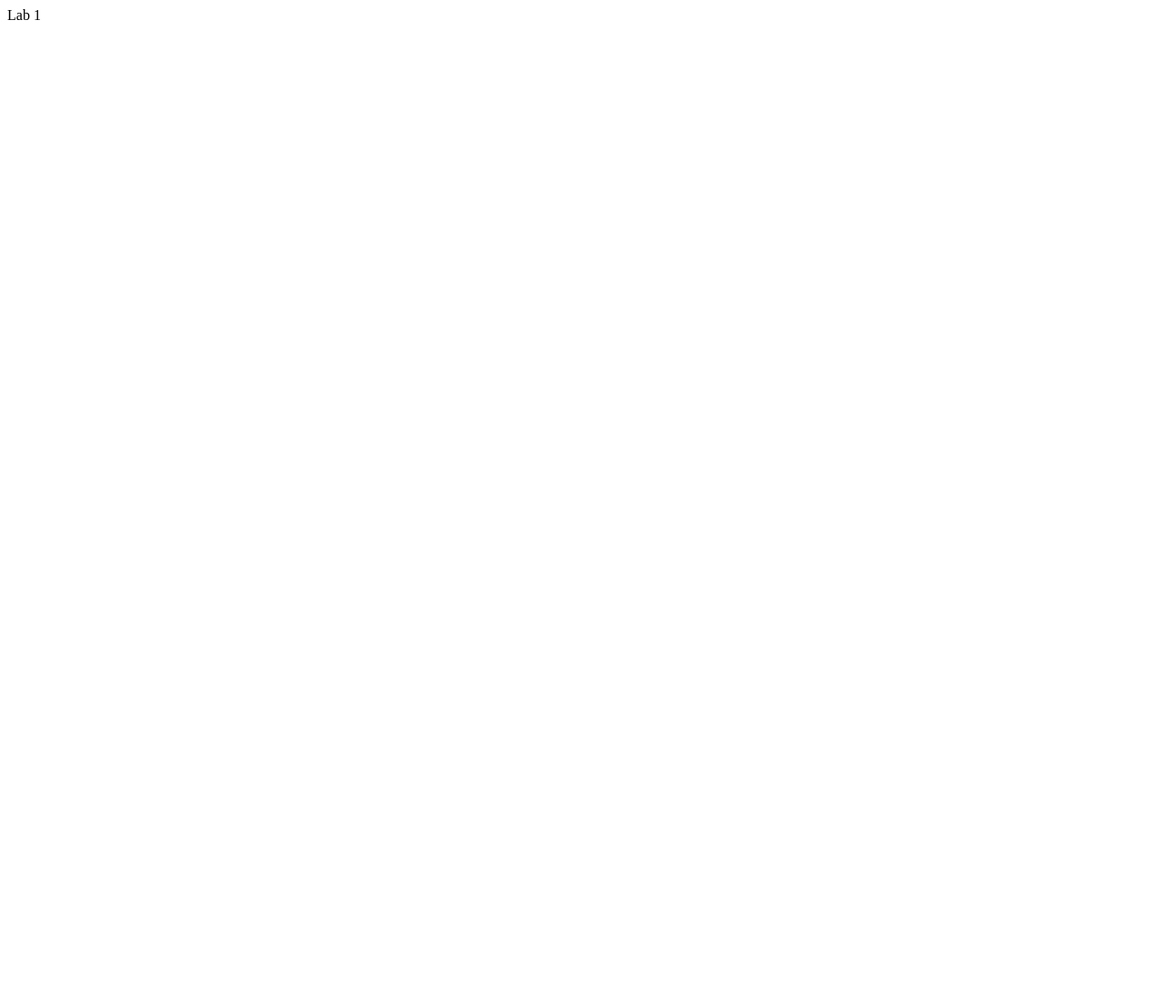
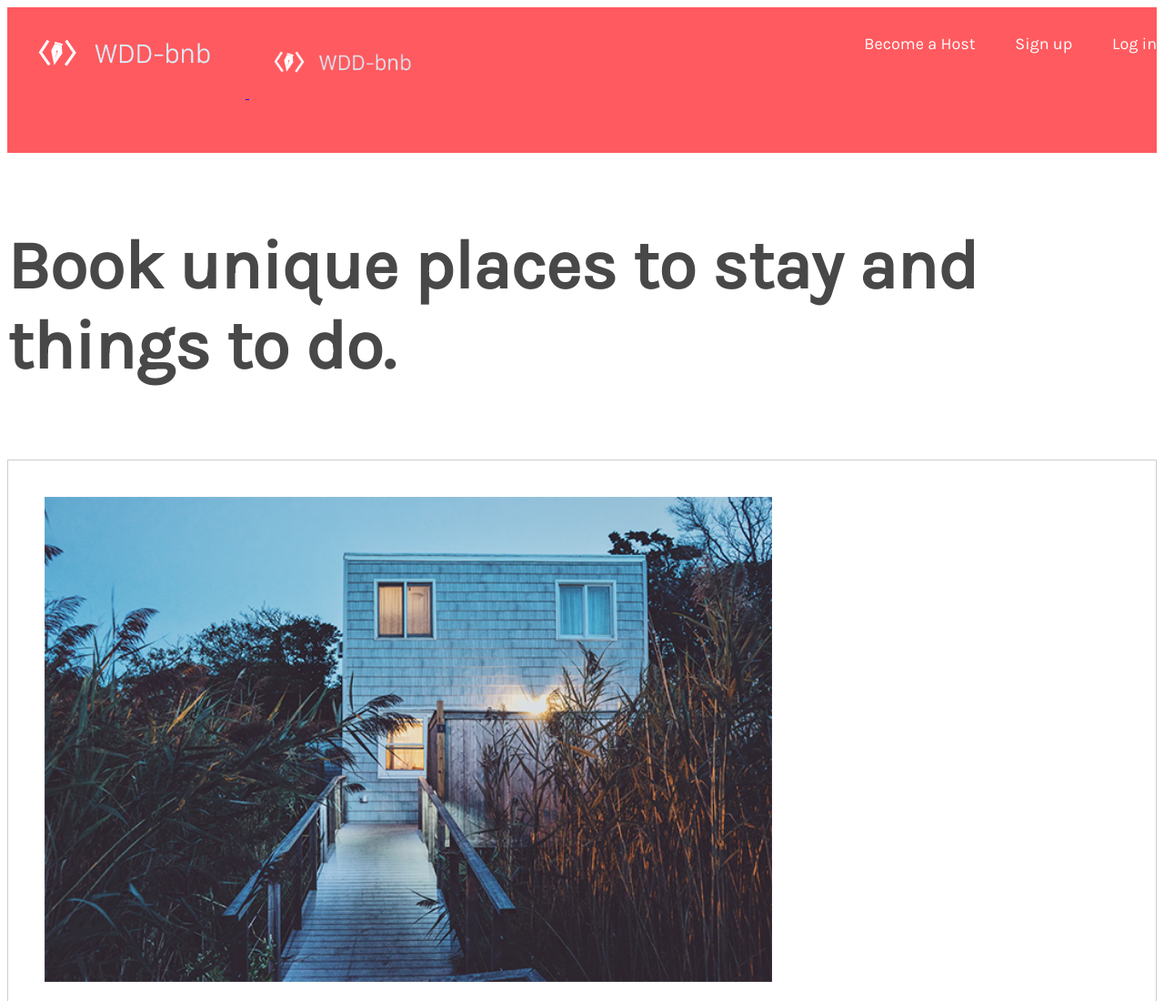
Before and after one commit to irisli1/irisli1.github.io, a plain HTML site: page labs/lab2/index.html in a window 1280 px wide. Shown: the top 1100 px of the page at 91% size. Before the commit the page ends 800 px from the top, so only its background shows below. Drawn offline with Linux system fonts and the light colour scheme.

Commit message:
uploaded hw number 2

```diff
--- /dev/null
+++ b/labs/lab2/css/style.css
@@ -0,0 +1,81 @@
+body {
+    font-family: Karla, sans-serif;
+    color: #484848;
+    header: #FF5A5F;
+}
+
+nav li {
+    display: inline-block;
+    margin-left: 40px;
+    line-height: 80px;
+}
+
+nav {
+    display: inline-block;
+    float: right;
+}
+
+nav a{
+    font-size: 18px;
+    color: white;
+    text-decoration: none;
+    cursor: pointer;
+}
+
+a:hover {
+    text-decoration: underline;
+}
+
+nav a:visited {
+    font-size: 18px;
+    color: white;
+    text-decoration: none;
+    cursor: pointer;
+}
+
+nav ul {
+    list-style-type: none;
+    padding-inline-start: 0;
+    margin-block-start: 0;
+    margin-block-end: 0;
+}
+
+header {
+    background: #FF5A5F;
+    padding: 0;
+    margin: 0;
+    height: 80px;
+}
+
+#logo {
+    height: 80px;
+}
+
+.content {
+    width: 900px;
+    margin: auto;
+}
+
+section {
+    padding: 40px;
+    border: 1px solid #cccccc;
+    margin-bottom: 50px;
+}
+
+section img {
+    width: 800px;
+}
+
+h1 {
+    font-size: 75px;
+    padding-top: 30px;
+    padding-bottom: 30px;
+}
+
+h2 {
+    font-size: 50px;
+}
+
+section p {
+    font-size: 25px;
+}
--- a/labs/lab2/index.html
+++ b/labs/lab2/index.html
@@ -1,6 +1,55 @@
-<!DOCTYPE html>
 <html>
+  <head>
+    <title>WDD-bnb</title>
+    <link href="https://fonts.googleapis.com/css?family=Karla&display=swap" rel="stylesheet">
+    <link rel="stylesheet" href="css/style.css">
+  </head>
+  <body>
+    <header>
+      <a href="home">
+        <img src="img/logo.png" alt="" />
+        <img src="img/logo.png" alt="" id="logo"/>
+      </a>
+      <nav>
+        <ul>
+          <li><a href="become-host">Become a Host</a></li>
+          <li><a href="sign-up">Sign up</a></li>
+          <li><a href="log-in">Log in</a></li>
+        </ul>
+      </nav>
+    </header>
+
     <body>
-        Lab 1
-    </body>
+      <header>
+          <div class="content">
+              <!-- logo and nav -->
+          </div>
+      </header>
+      <div class="content">
+          <!-- h1 and three sections -->
+      </div>
+  </body>
+
+  <h1>Book unique places to stay and things to do.</h1>
+    <section>
+      <img src="img/house.png" />
+      <h2>Extraordinary homes</h2>
+      <p>
+        A selection of places to stay verified for quality and design. Find
+        top-rated places to stay with amenities you need.
+      </p>
+    </section>
+    <section>
+      <img src="img/city.png" />
+      <h2>Places to stay around the world</h2>
+      <p>Explore a new city on your next trip!</p>
+    </section>
+    <section>
+      <img src="img/sushimaking.png" />
+      <h2>Top-rated experiences</h2>
+      <p>
+        Book one-of-a-kind activities hosted by locals, created for the curious.
+      </p>
+    </section>
+  </body>
 </html>
```
Also changed, not shown: labs/lab2/img/city.png (added), labs/lab2/img/house.png (added), labs/lab2/img/logo.png (added), labs/lab2/img/sushimaking.png (added), 3 other files.
